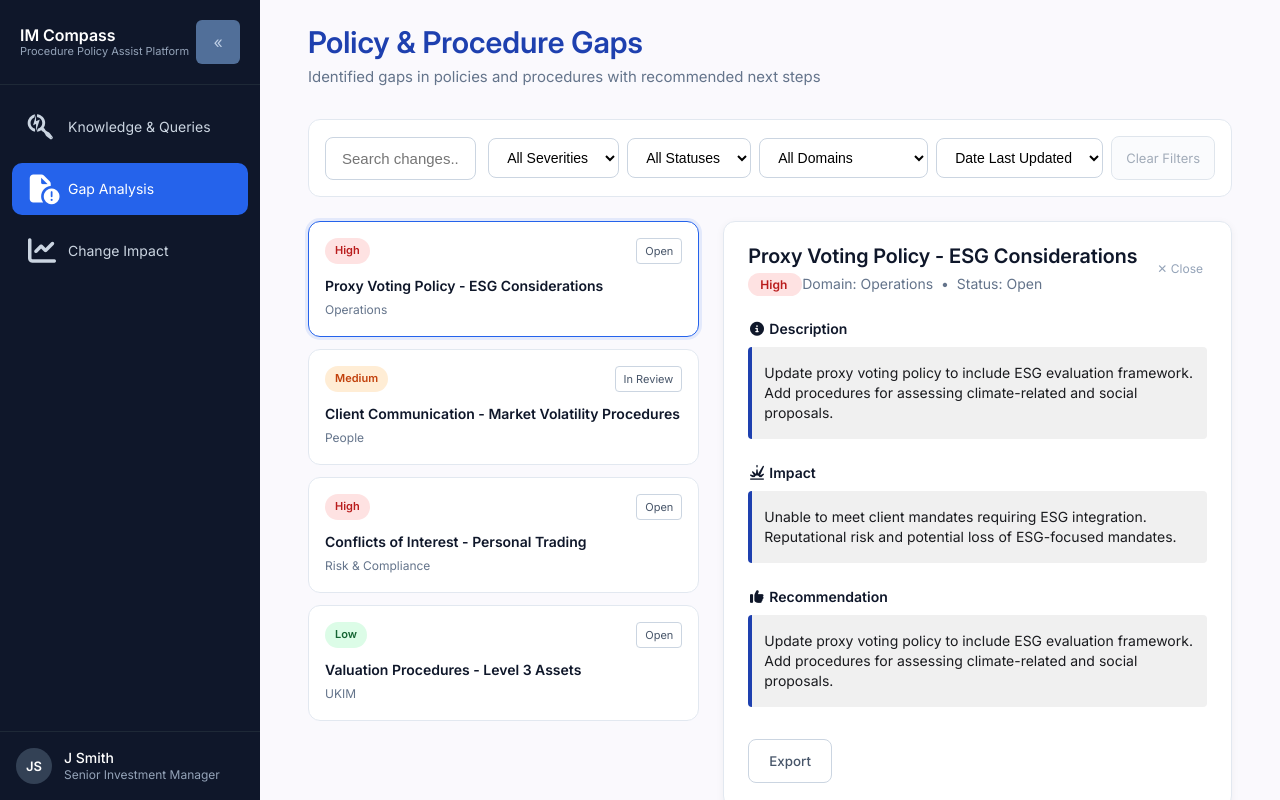
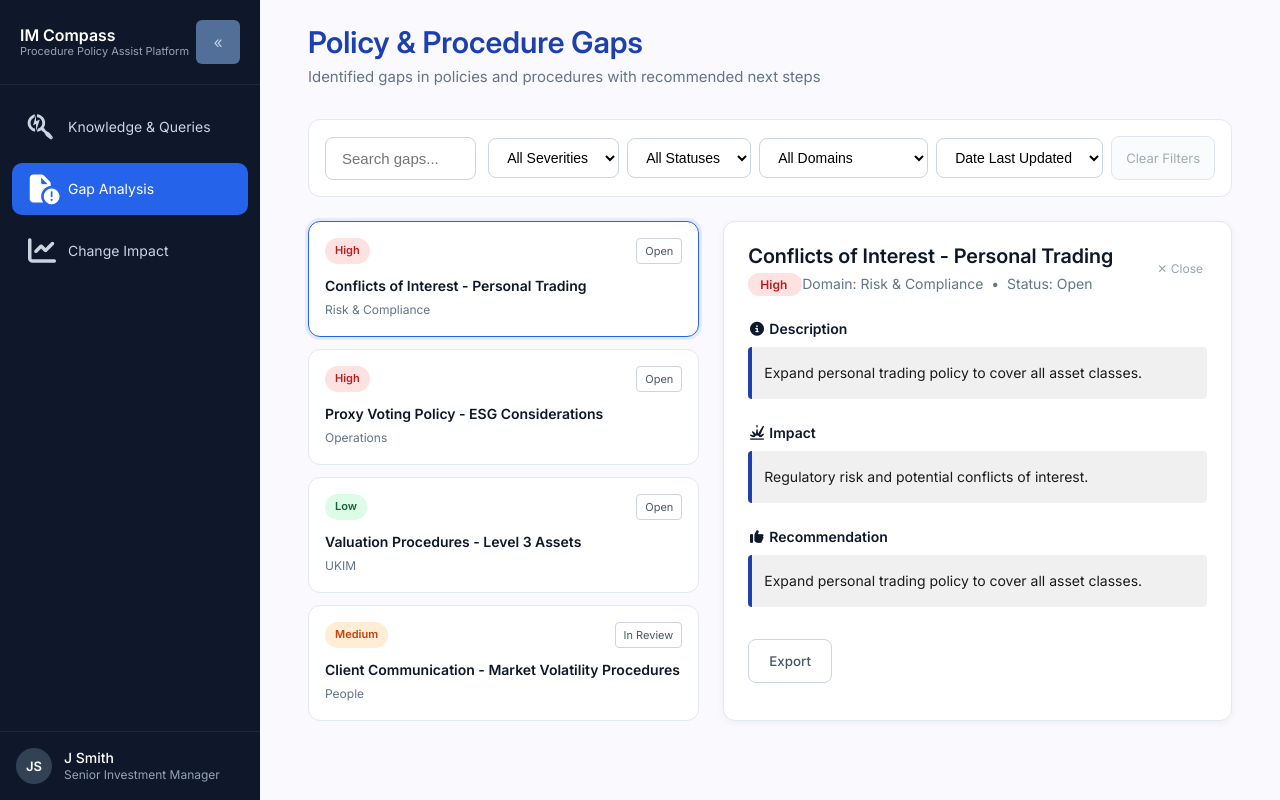
Before and after one commit to SrinivasWaghmareBM/ImCompass-angular-ui, an Angular app: page /gap-analysis in a window 1280 px wide. Built offline with nearby package versions, Linux system fonts and the light colour scheme.

Commit message:
Initial commit - IM Compass project structure

```diff
--- a/src/app/pages/change-impact/change-impact.html
+++ b/src/app/pages/change-impact/change-impact.html
@@ -66,7 +66,7 @@
 
     @if (filteredPolicies().length === 0) {
       <div class="no-results">
-        No policy changes found matching your criteria.
+        No policy changes match your selected filters.
       </div>
     }
   </div>
--- a/src/app/pages/gap-analysis/gap-analysis-data.ts
+++ b/src/app/pages/gap-analysis/gap-analysis-data.ts
@@ -8,28 +8,6 @@ export const gapStats = {
 };
 
 export const gaps: Gap[] = [
-  {
-    id: 1,
-    title: 'Proxy Voting Policy - ESG Considerations',
-    domain: 'Operations',
-    severity: 'High',
-    status: 'Open',
-    description: 'Current proxy voting policy does not include guidelines for evaluating environmental, social, and governance (ESG) proposals. Policy focuses only on traditional shareholder value considerations.',
-    impact: 'Unable to meet client mandates requiring ESG integration. Reputational risk and potential loss of ESG-focused mandates.',
-    recommendation: 'Update proxy voting policy to include ESG evaluation framework. Add procedures for assessing climate-related and social proposals.',
-    date: new Date('2026-01-15')
-  },
-  {
-    id: 2,
-    title: 'Client Communication - Market Volatility Procedures',
-    domain: 'People',
-    severity: 'Medium',
-    status: 'In Review',
-    description: 'Missing detailed guidelines for communicating significant market movements to clients.',
-    impact: 'Inconsistent client communications during market volatility.',
-    recommendation: 'Develop standard operating procedures for market volatility communications.',
-    date: new Date('2026-01-15')
-  },
   {
     id: 3,
     title: 'Conflicts of Interest - Personal Trading',
@@ -42,6 +20,17 @@ export const gaps: Gap[] = [
     date: new Date('2026-01-15')
   },
   {
+    id: 1,
+    title: 'Proxy Voting Policy - ESG Considerations',
+    domain: 'Operations',
+    severity: 'High',
+    status: 'Open',
+    description: 'Current proxy voting policy does not include guidelines for evaluating environmental, social, and governance (ESG) proposals. Policy focuses only on traditional shareholder value considerations.',
+    impact: 'Unable to meet client mandates requiring ESG integration. Reputational risk and potential loss of ESG-focused mandates.',
+    recommendation: 'Update proxy voting policy to include ESG evaluation framework. Add procedures for assessing climate-related and social proposals.',
+    date: new Date('2026-02-15')
+  },
+  {
     id: 4,
     title: 'Valuation Procedures - Level 3 Assets',
     domain: 'UKIM',
@@ -50,7 +39,18 @@ export const gaps: Gap[] = [
     description: 'Valuation policy provides limited guidance on frequency and methodology for reviewing Level 3 asset valuations.',
     impact: 'Inconsistent valuation practices across funds. Potential fair value concerns in auditor reviews.',
     recommendation: 'Add quarterly review requirements for Level 3 assets. Define valuation committee escalation procedures.',
-    date: new Date('2026-01-15')
+    date: new Date('2025-11-15')
+  },
+  {
+    id: 2,
+    title: 'Client Communication - Market Volatility Procedures',
+    domain: 'People',
+    severity: 'Medium',
+    status: 'In Review',
+    description: 'Missing detailed guidelines for communicating significant market movements to clients.',
+    impact: 'Inconsistent client communications during market volatility.',
+    recommendation: 'Develop standard operating procedures for market volatility communications.',
+    date: new Date('2025-01-15')
   }
 ];
 
--- a/src/app/pages/gap-analysis/gap-analysis.html
+++ b/src/app/pages/gap-analysis/gap-analysis.html
@@ -12,7 +12,7 @@
         type="text"
         [value]="searchQuery()"
         (input)="searchQuery.set($any($event.target).value)"
-        placeholder="Search changes..."
+        placeholder="Search gaps..."
         class="search-input">
     </div>
 
@@ -61,7 +61,7 @@
       }
 
       @if (filteredGaps().length === 0) {
-        <div class="no-results">No gaps found matching your criteria.</div>
+        <div class="no-results">No policy gaps match your selected filters.</div>
       }
     </div>
 
--- a/src/app/pages/gap-analysis/gap-analysis.ts
+++ b/src/app/pages/gap-analysis/gap-analysis.ts
@@ -27,7 +27,7 @@ export class GapAnalysisComponent {
 
   // Unique values for dropdowns
   severities = ['All', ...new Set(gaps.map(g => g.severity))];
-  statuses = ['All', ...new Set(gaps.map(g => g.status))];
+  statuses = ['All', ...new Set(gaps.map(g => g.status)), 'Blocked', 'Closed'];
   domains = ['All', ...new Set(gaps.map(g => g.domain))];
   dateOptions = ['Date Last Updated', 'Past 30 Days', 'Past 60 Days', 'Past 90 Days', 'Past Year'];
 
--- a/src/index.html
+++ b/src/index.html
@@ -2,7 +2,7 @@
 <html lang="en">
 <head>
   <meta charset="utf-8">
-  <title>ImCompass</title>
+  <title>IM Compass - Procedure Policy Assist Platform</title>
   <base href="/">
   <meta name="viewport" content="width=device-width, initial-scale=1">
   <link rel="icon" type="image/x-icon" href="favicon.ico">
```
